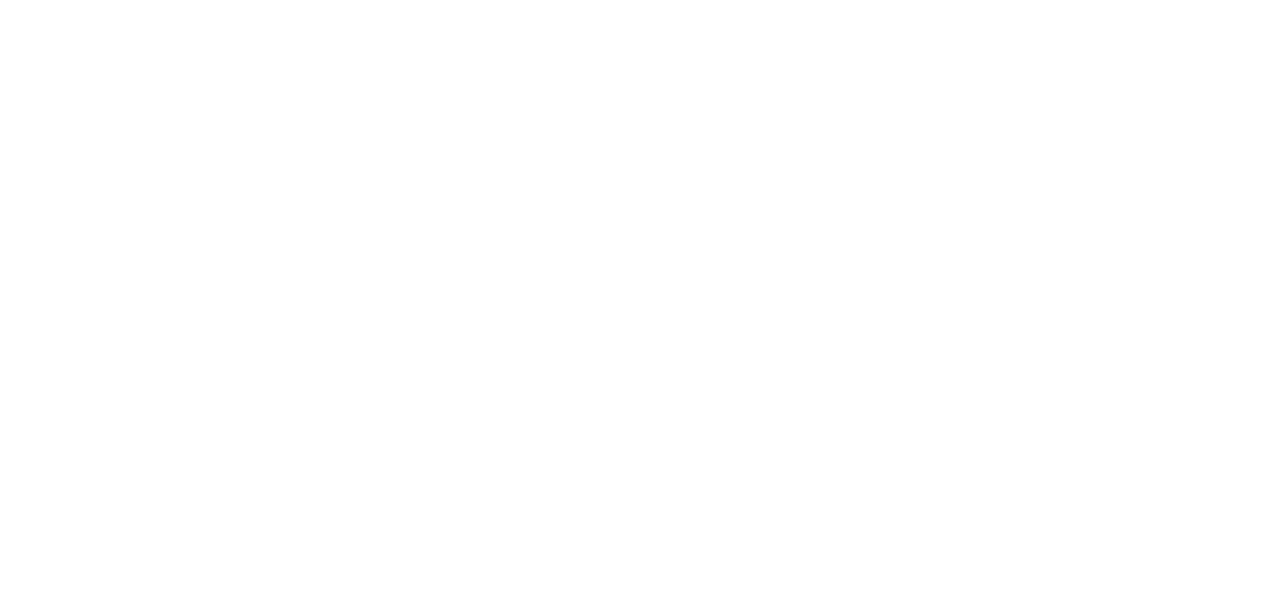
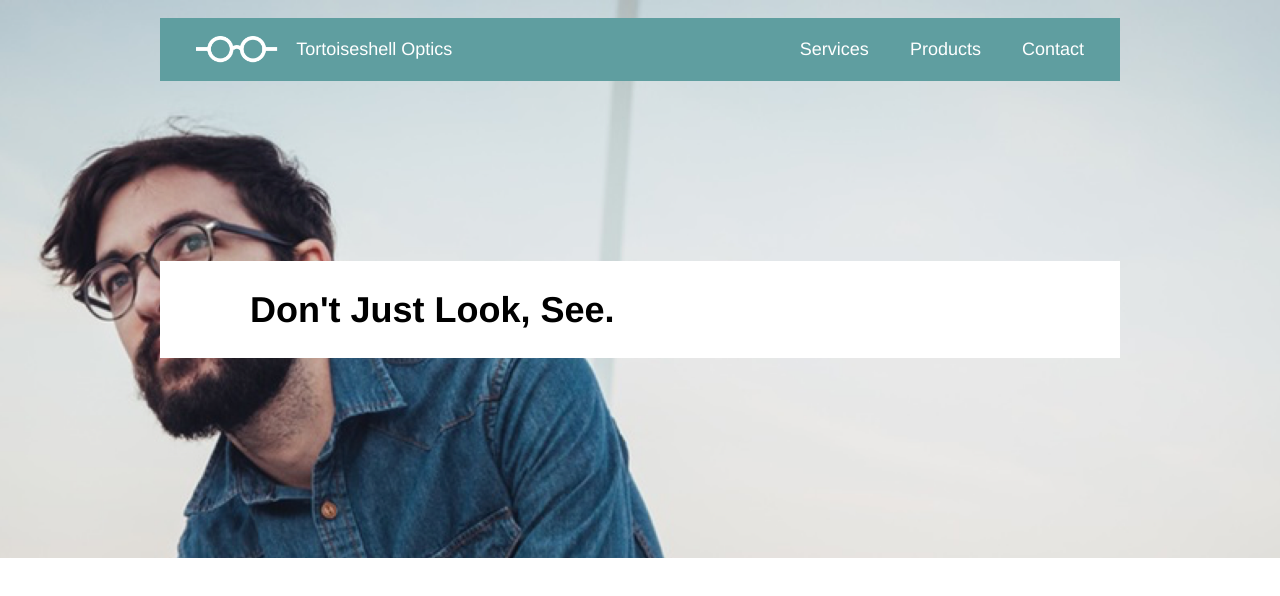
Before and after one commit to moryw/optics, a plain HTML site: page index.html in a window 1280 px wide. Drawn offline with Linux system fonts and the light colour scheme.

Commit message:
Add banner and header HTML and start styling from redline.

```diff
--- a/index.html
+++ b/index.html
@@ -2,9 +2,36 @@
 <html>
   <head>
     <meta charset="utf-8">
-    <title></title>
+    <title>Tortoiseshell Optics</title>
+    <link rel="stylesheet" type="text/css" href="./resources/css/reset.css">
+    <link rel="stylesheet" type="text/css" href="./resources/css/master.css">
   </head>
   <body>
 
+    <div class="banner">
+      <div class="container">
+
+        <header>
+
+          <div class="logo">
+            <img src="./resources/imgs/logo-white.png" alt="">
+            <span>Tortoiseshell Optics</span>
+          </div>
+
+          <nav>
+            <span>Services</span>
+            <span>Products</span>
+            <span>Contact</span>
+          </nav>
+
+        </header>
+
+        <div class="tag-line">
+          <span>Don't Just Look, See.</span>
+        </div>
+
+      </div>
+    </div>
+
   </body>
 </html>
--- a/resources/css/master.css
+++ b/resources/css/master.css
@@ -1,7 +1,71 @@
+/* universal styling */
+
+html {
+  font-size: 18px;
+  font-family: Helvetica;
+}
 
 
+/* container styling */
+
+.container {
+  max-width: 960px;
+  margin: auto;
+}
 
 
+/* banner styling */
+
+.banner {
+  background-image: url(../imgs/glasses-bg.png);
+  background-position: center;
+  background-size: cover;
+  background-repeat: no-repeat;
+  height: 30rem;
+  padding-top: 1rem;
+}
+
+
+/* header styling */
+
+header {
+  display: flex;
+  justify-content: space-between;
+  align-items: center;
+  background-color: cadetblue;
+  color: white;
+  padding: 1rem 2rem;
+}
+
+/* logo/nav styling */
+.logo {
+  display: flex;
+  align-items: center;
+}
+
+.logo img {
+  height: 1.5rem;
+  padding-right: 1rem;
+}
+
+nav span {
+  padding-left: 2rem;
+}
+
+/* banner tagline */
+
+.tag-line {
+  background-color: white;
+  position: relative;
+  top: 10rem;
+  padding: 1.5rem 5rem;
+}
+
+.tag-line span {
+  font-size: 2rem;
+  font-weight: bold;
+  line-height: 1.2;
+}
 
 
 
--- a/resources/css/reset.css
+++ b/resources/css/reset.css
@@ -29,7 +29,7 @@ footer, header, hgroup, menu, nav, section {
 	display: block;
 }
 body {
-	line-height: 1;
+	line-height: 1.4;
 }
 ol, ul {
 	list-style: none;
```
